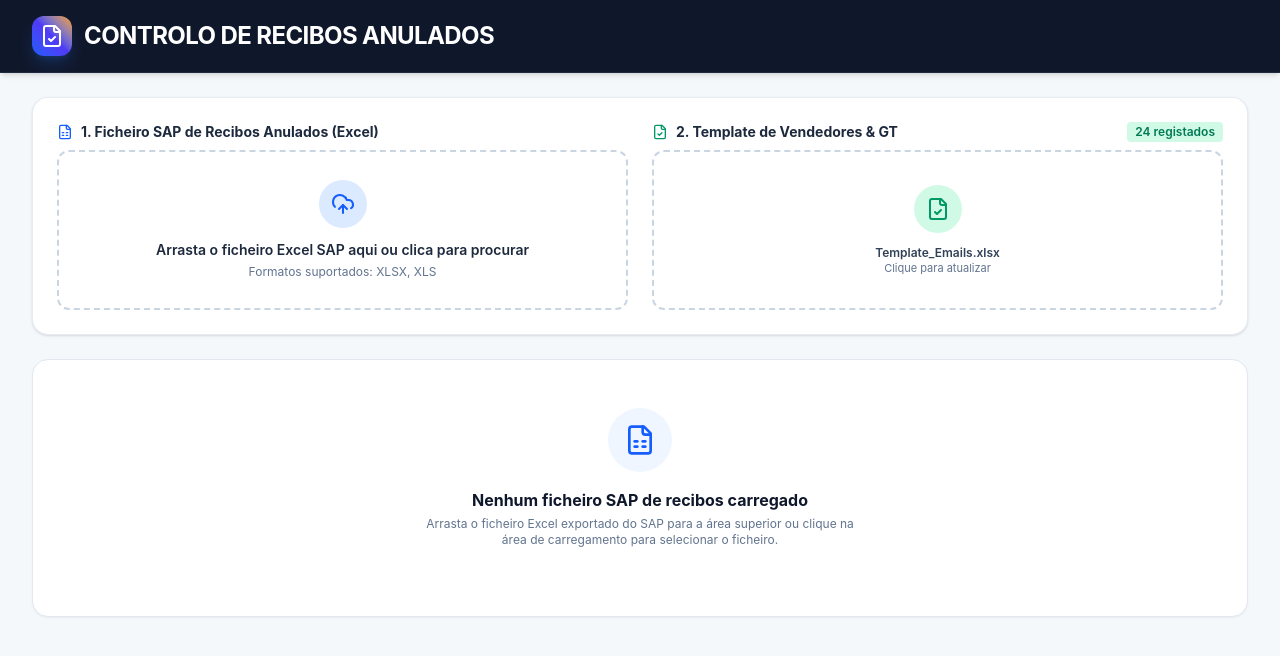
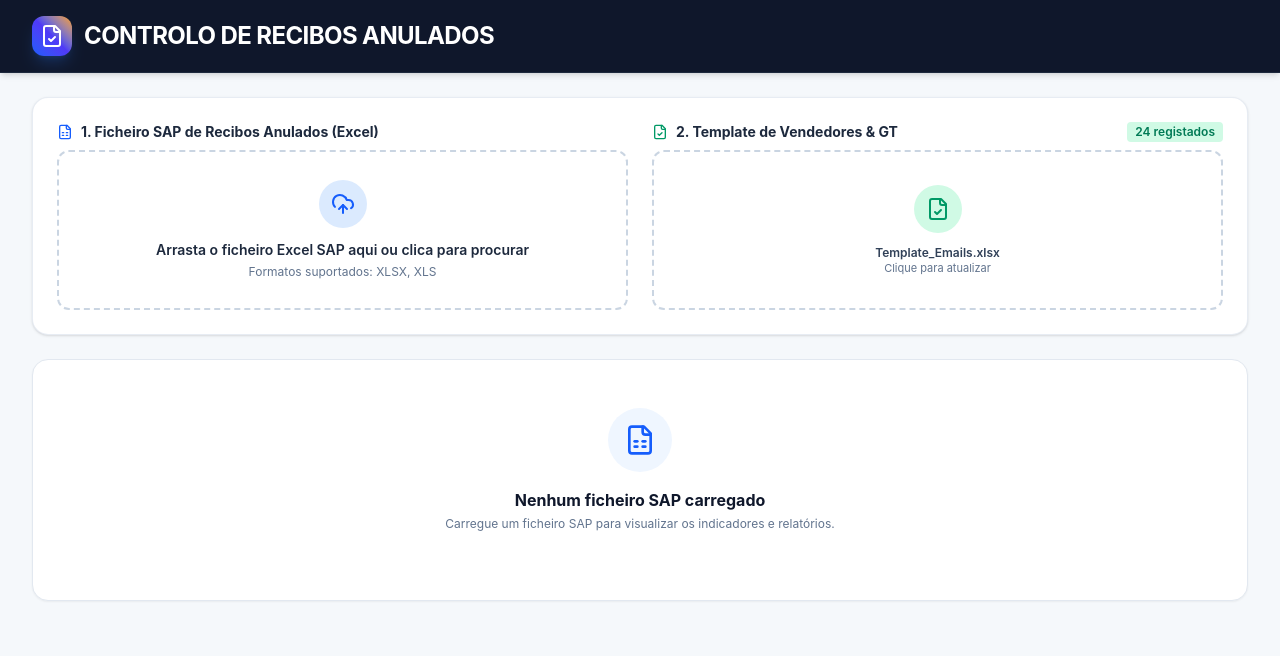
Before and after one commit to SumolCompalAFSN/Relat-rio-Recibos-Anulados, a React (Vite) app: page / in a window 1280 px wide. Shown: the top 656 px of the page. Built offline with nearby package versions, Linux system fonts and the light colour scheme.

Commit message:
Update SAP file upload messages for clarity

```diff
--- a/src/App.tsx
+++ b/src/App.tsx
@@ -268,10 +268,10 @@ export default function App() {
               <FileSpreadsheet className="w-8 h-8" />
             </div>
             <h3 className="text-base font-bold text-slate-900 mb-1">
-              Nenhum ficheiro SAP de recibos carregado
+              Nenhum ficheiro SAP carregado
             </h3>
             <p className="text-xs text-slate-500 max-w-md mx-auto mb-5">
-              Arrasta o ficheiro Excel exportado do SAP para a área superior ou clique na área de carregamento para selecionar o ficheiro.
+              Carregue um ficheiro SAP para visualizar os indicadores e relatórios.
             </p>
 
           </div>
```
